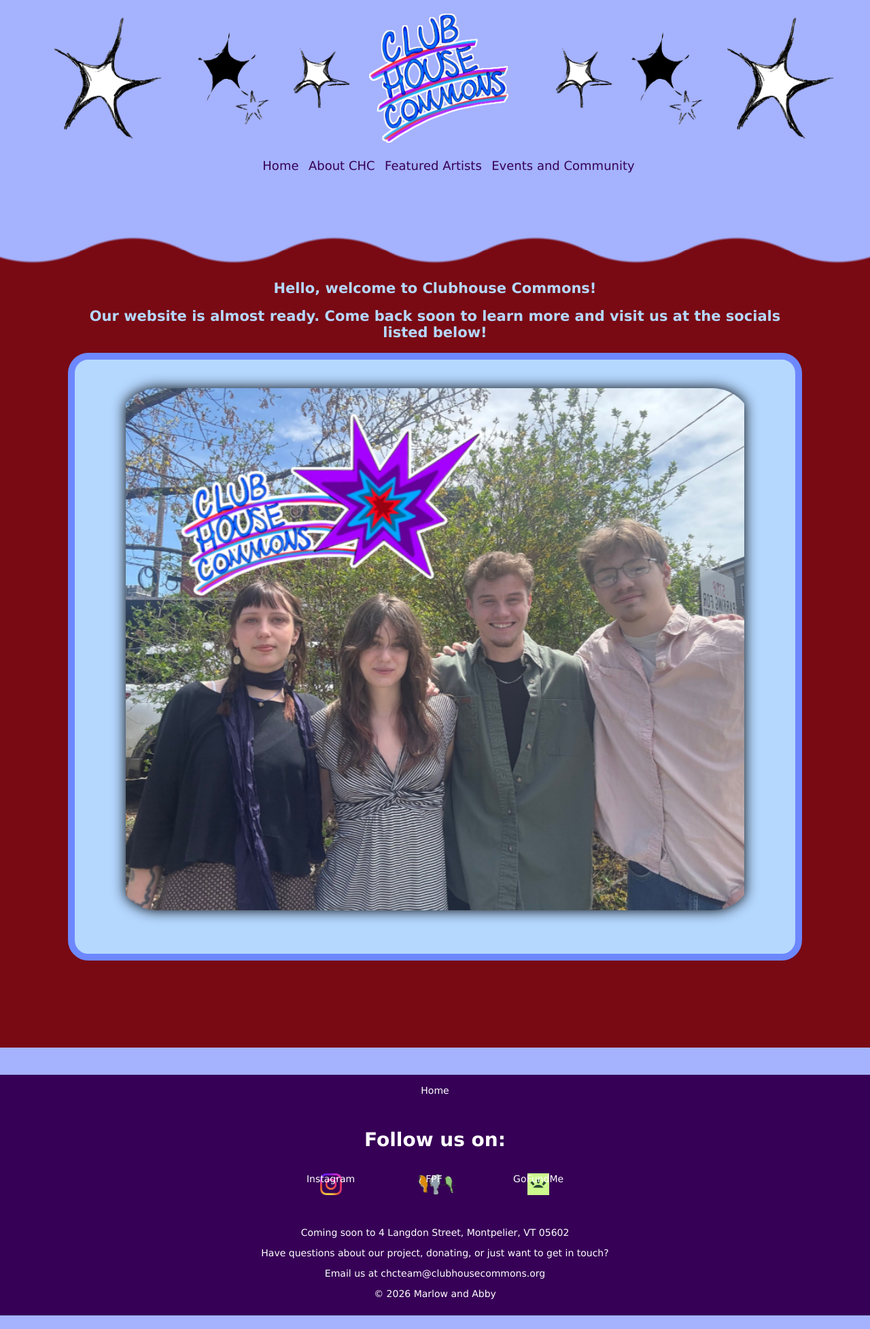
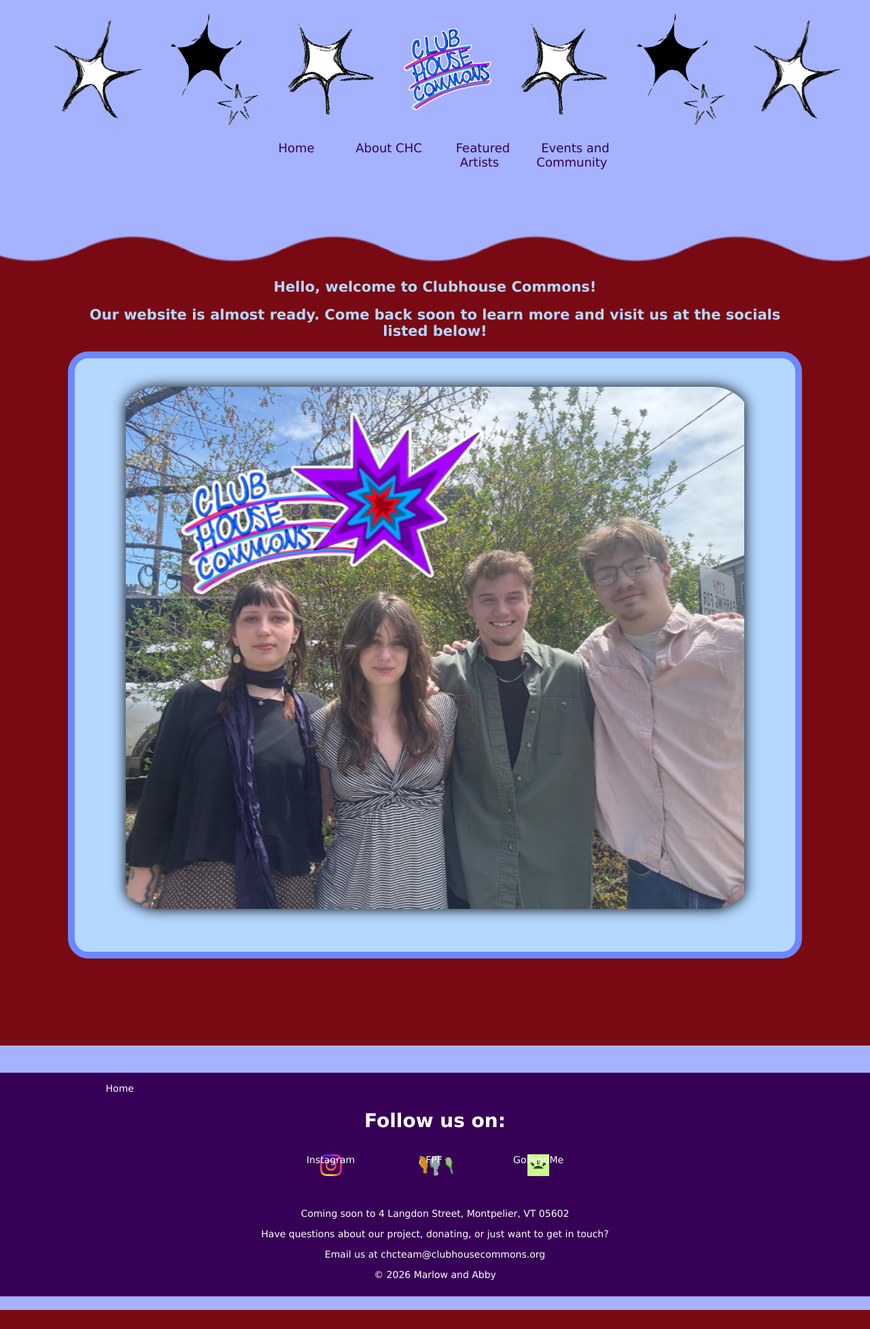
Before and after one commit to mrlow4/ClubhouseCommonsWeb, a Node server app: page / in a window 1280 px wide. Shown: the whole page at 68% size. After the commit the page ends 1927 px from the top, so only its background shows below. Run offline with Node 20, Linux system fonts and the light colour scheme; some libraries are stand-ins or nearby versions.

Commit message:
style draft

```diff
--- a/public/stylesheets/style.css
+++ b/public/stylesheets/style.css
@@ -14,6 +14,21 @@
   width: 96%;
   background-color:#b0000f;
   height: 1px;
+}
+
+ul {
+  display:block;
+  margin:0;
+  padding:0;
+}
+
+li{
+  display:block;
+  width:25%;
+  margin:0;
+  padding:0;
+  float:left;
+  list-style:none;
 }
 
 figure {
```
